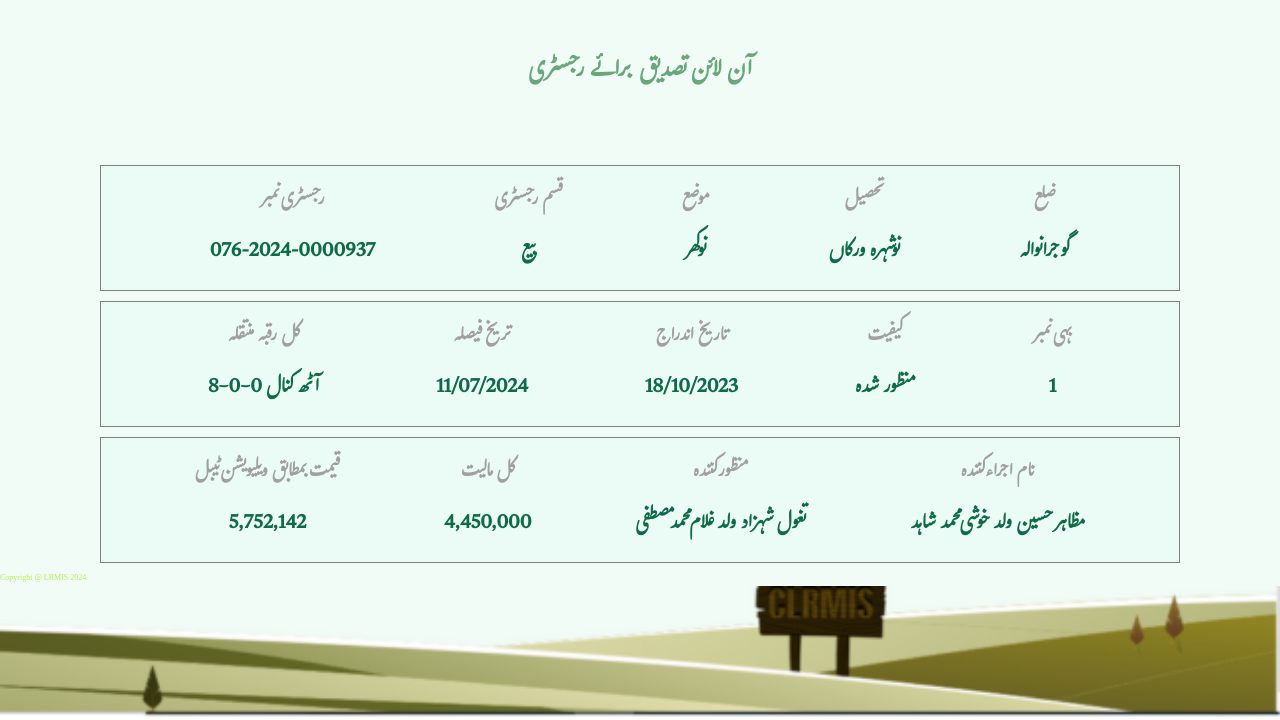
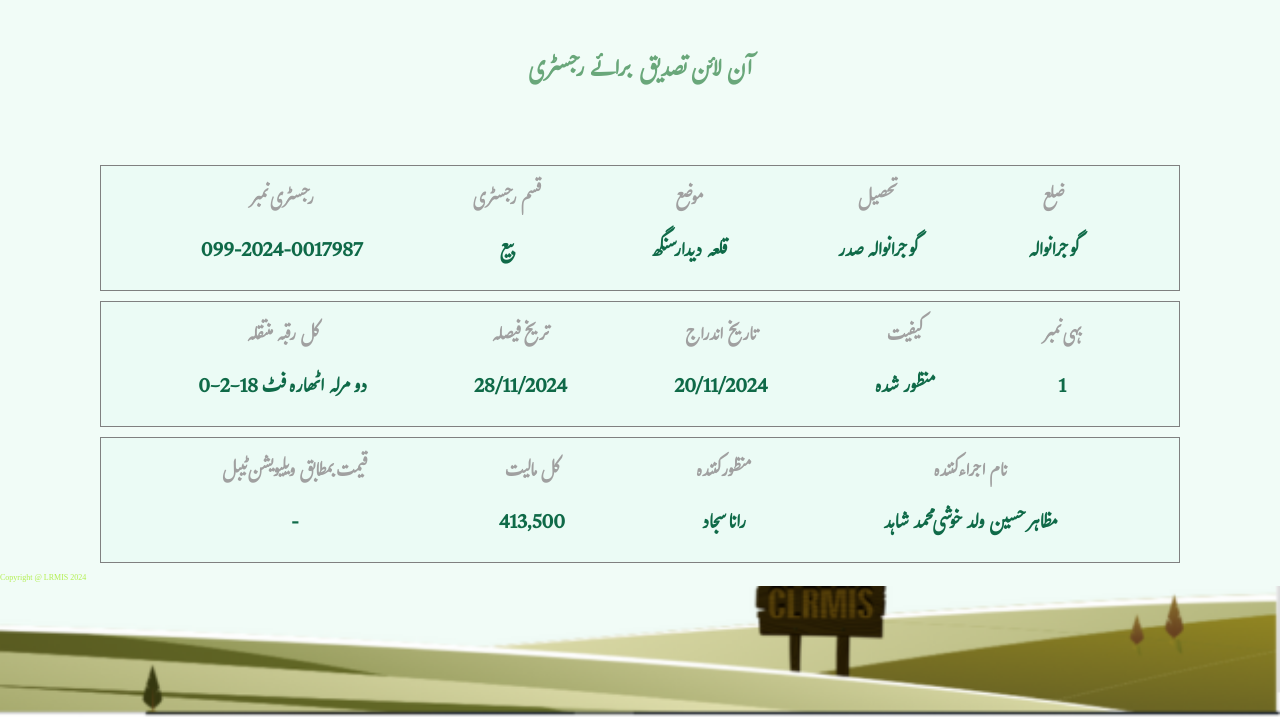
Before and after one commit to punjabzameen/Punjab32, a plain HTML site: page index.html in a window 1280 px wide. Shown: the part 80-800 px from the top of the page. Drawn offline with Linux system fonts and the light colour scheme.

Commit message:
Update index.html

```diff
--- a/index.html
+++ b/index.html
@@ -32,7 +32,7 @@
             <div class="item text1">
                 <h3>رجسٹری نمبر
                 </h3>
-                <p>076-2024-0000937
+                <p>099-2024-0017987
                 </p>
             </div>
             <div class="item text2"><h3>قسم رجسٹری
@@ -42,13 +42,13 @@
             <div class="item text3">
                 <h3>موضع
                 </h3>
-                <p>نوکھر
+                <p>قلعہ دیدار سنگھ
                 </p>
             </div>
             <div class="item text4">
                 <h3>تحصیل
                 </h3>
-                <p>نوشہرہ ورکاں
+                <p>گوجرانوالہ صدر
                 </p>
             </div>
             <div class="item text5">
@@ -63,18 +63,18 @@
             <div class="item text1">
                 <h3>کل رقبہ منتقلہ
                 </h3>
-                <p>8-0-0 آٹھ کنال
+                <p>0-2-18 دو مرلہ اٹھارہ فٹ
                 </p>
             </div>
             <div class="item text2"><h3>تریخ فیصلہ
 
             </h3>
-            <p>11/07/2024
+            <p>28/11/2024
             </p></div>
             <div class="item text3">
                 <h3>تاریخ اندراج
                 </h3>
-                <p>18/10/2023
+                <p>20/11/2024
                 </p>
             </div>
             <div class="item text4">
@@ -95,17 +95,17 @@
             <div class="item text1">
                 <h3>قیمت بمطابق ویلیویشن ٹیبل
                 </h3>
-                <p>5,752,142
+                <p>-
                 </p>
             </div>
             <div class="item text2"><h3>کل مالیت
             </h3>
-            <p>4,450,000
+            <p>413,500
             </p></div>
             <div class="item text3">
                 <h3>منظور کنندہ
                 </h3>
-                <p>تغول شہزاد ولد غلام محمد مصطفی
+                <p>رانا سجاد
                 </p>
             </div>
             <div class="item text4">
```
